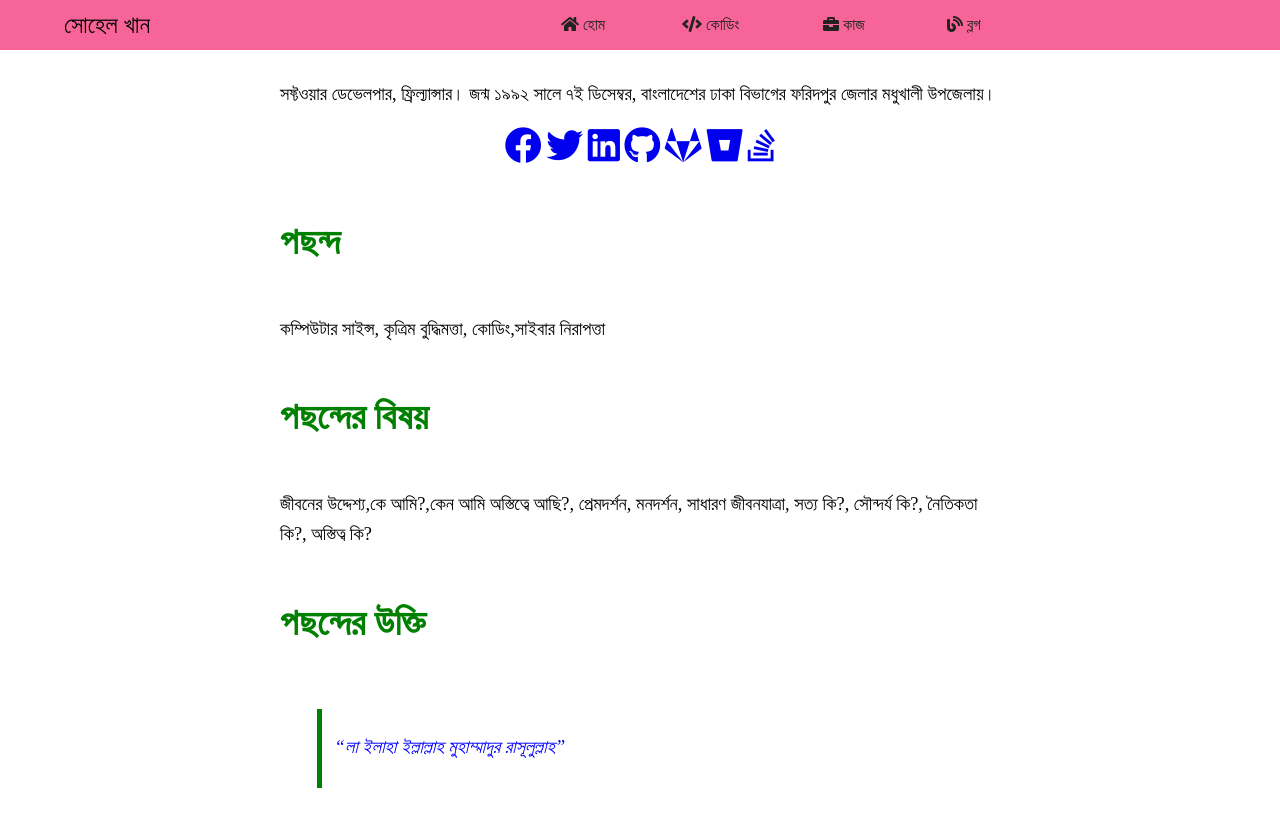
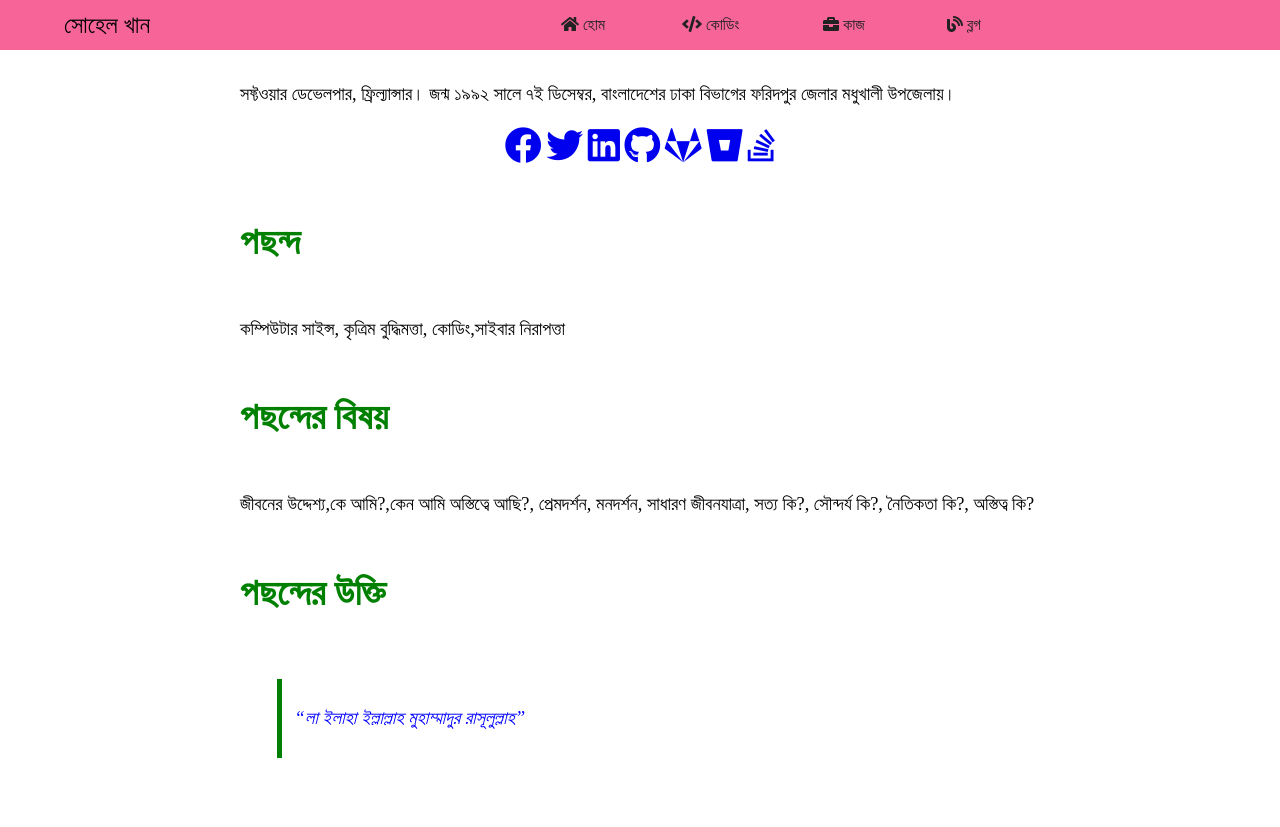
Before and after one commit to sohelkhanz/sohelkhanz.github.io, a Jekyll site: the page built from index.md, in a window 1280 px wide and 900 px high. Shown: the top 827 px of the window. Built offline with Jekyll 4.4.1, drawn with Linux system fonts in a browser that asks for light colours.

Commit message:
Update style.css

```diff
--- a/assets/css/style.css
+++ b/assets/css/style.css
@@ -21,7 +21,7 @@ main {
 
   flex: 1;
 
-  max-width: 45rem;
+  max-width: 50rem;
 
   padding: 0 .5rem;
 
@@ -42,6 +42,17 @@ footer {
 
   width: 100%;
 
+}
+.disq {  margin: auto;
+       max-width: 50rem;
+
+       padding: 0 .5rem;
+
+       overflow-x: hidden;
+
+	word-break: break-word;
+
+	overflow-wrap: break-word;
 }
 
 .typewriter {
```
